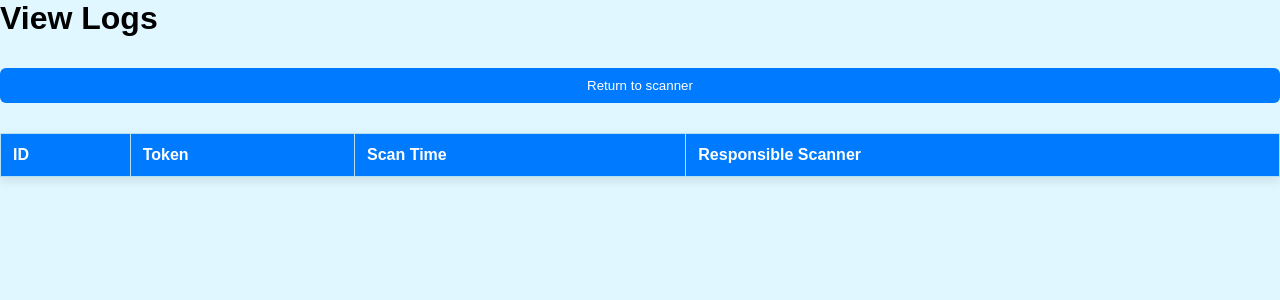
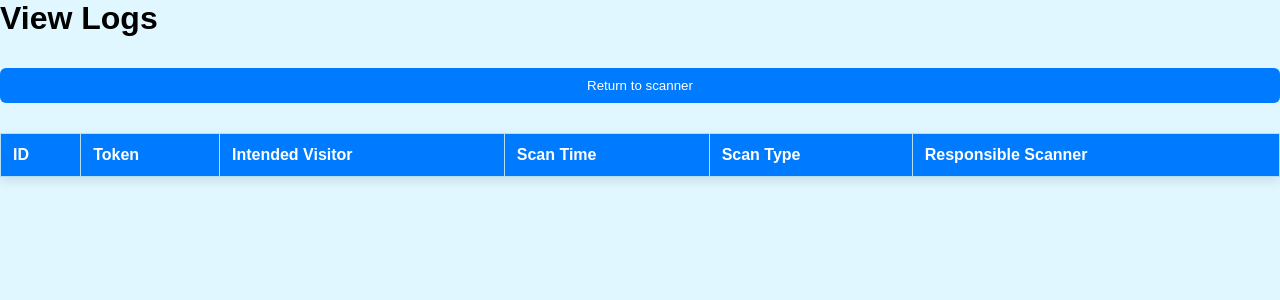
Before and after one commit to LapizGaming7751/Resident-Management-System, a PHP site: page /Finals_CheckInSystem/logs.php in a window 1280 px wide. Shown: the top 300 px of the page. Run offline with PHP 8.4, Linux system fonts and the light colour scheme; data comes from the database, SQL or seed files in the repository; data that the repository does not hold is empty.

Commit message:
Modified Logs

```diff
--- a/api.php
+++ b/api.php
@@ -113,9 +113,10 @@ switch ($method) {
                         }
                         break;
                     case "log":
-                        $sql = "SELECT logs.id, logs.token, logs.scan_time, logs.scan_by, security.user AS scanner_username
+                        $sql = "SELECT logs.id, logs.token, logs.scan_time, logs.scan_type, logs.scan_by, security.user AS scanner_username, codes.intended_visitor AS intended_visitor
                         FROM logs
-                        LEFT JOIN security ON logs.scan_by = security.id";
+                        LEFT JOIN security ON logs.scan_by = security.id
+                        LEFT JOIN codes ON logs.token = codes.token";
                         $result = $conn->query($sql);
 
                         if ($result) {
@@ -238,6 +239,7 @@ switch ($method) {
             // Count previous scans
             $scanCountQuery = $conn->query("SELECT COUNT(*) as count FROM logs WHERE token = '$token'");
             $scanCount = (int)$scanCountQuery->fetch_assoc()['count'];
+            $scan_type = $scanCount === 0 ? "In" : "Out";
 
             if ($scanCount >= 2) {
                 echo json_encode(["message" => "Token already used twice (expired)."], JSON_PRETTY_PRINT);
@@ -245,7 +247,7 @@ switch ($method) {
             }
 
             // Insert scan log
-            $conn->query("INSERT INTO logs (token, scan_time, scan_by) VALUES ('$token', '$time', '$scan_by')");
+            $conn->query("INSERT INTO logs (token, scan_time, scan_type, scan_by) VALUES ('$token', '$time', '$scan_type','$scan_by')");
 
             if ($scanCount === 0) {
                 echo json_encode(["message" => "Login recorded."]);
--- a/logs.php
+++ b/logs.php
@@ -14,7 +14,9 @@
                 <tr>
                     <th>ID</th>
                     <th>Token</th>
+                    <th>Intended Visitor</th>
                     <th>Scan Time</th>
+                    <th>Scan Type</th>
                     <th>Responsible Scanner</th>
                 </tr>
             </thead>
@@ -42,7 +44,9 @@
                         entry.innerHTML = `
                             <td> ${log.id} </td>
                             <td> ${log.token} </td>
+                            <td> ${log.intended_visitor} </td>
                             <td> ${log.scan_time} </td>
+                            <td> ${log.scan_type} </td>
                             <td> ${log.scanner_username} </td>
                             `;
                         container.appendChild(entry);
```
